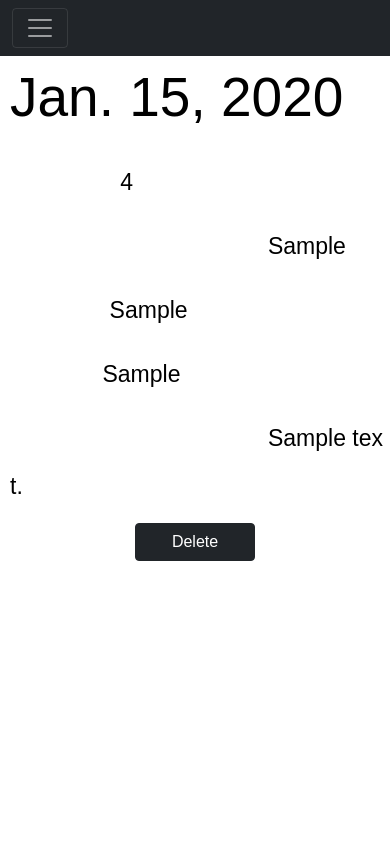
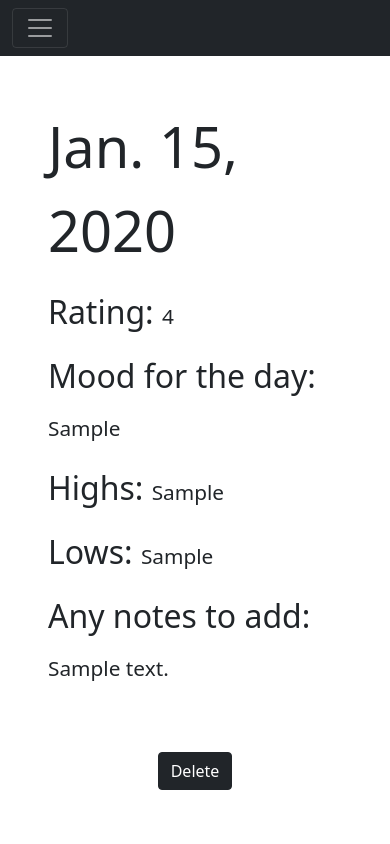
Before and after one commit to kkinge79/daybyday, a Django app: page /days/1/ in a window 390 px wide. Run offline with Django 3.2, Linux system fonts and the light colour scheme; a user stored in the database is signed in; tables that the repository leaves empty hold one stand-in row (values such as "Sample post"); some libraries are stand-ins or nearby versions.

Commit message:
details responsive, background, sizing and margins

```diff
--- a/main_app/static/css/detail.css
+++ b/main_app/static/css/detail.css
@@ -1,126 +1,34 @@
 body {
   height: 100vh;
+  background-image: url("/static/images/clouds.gif");
+  background-repeat: no-repeat;
+  background-size: cover;
+  background-position: center;
 }
 
-.date {
-  text-align: center;
-  margin: 20px;
-  font-size: 50px;
-  font-family: 'Work Sans', sans-serif;
-  font-size: 60px;
-  font-weight: 900;
-}
-
-.content {
-  font-family: 'Signika', sans-serif;
-  margin: auto;
-}
-
-section.day-container {
+.day-actions{
   display: flex;
-  flex-wrap: wrap;
-  align-items: left;
+  flex-direction: column;
+  justify-content:center;
+  align-items: flex-start;
   text-align: left;
-  margin: auto;
-}
-
-div.day-details {
-  margin-top: 40px;
-  text-align: left;
-  word-break:break-all;
-  margin: 0px !important;
-  padding-left: 10px;
-}
-
-section.Date {
-  text-align: left;
-}
-
-a.btn.btn-dark {
-  display: flex;
-  justify-content: center;
-  align-items: center;
-  text-align: center;
-  margin-top: 40px;
-  margin: auto;
-  width: 120px;
-}
-
-div.day-actions {
-  display: flex;
-  justify-content: center;
-  align-items: center;
-  text-align: center;
+  margin: 3rem;
 }
 
 p{
-  font-size: 32px;
-  color: white;
+  font-size: 2rem;
 }
 
-button.btn.btn-light.submit {
-  display: flex;
-  justify-content: center;
-  align-items: center;
-  text-align: center;
-  margin: auto;
+.item{
+  font-size: 1.3rem;
 }
 
-form.subsection-content {
-  margin-bottom: 25px;
-}
-
-.datemood {
-  font-size: 24px;
-  display: flex;
-  flex-direction: row;
-  align-items: center;
-  text-align: center;
-  justify-content: space-between;
-}
-
-table {
-  text-align: center;
+#theDate{
+  font-size: 3.5rem;
 
 }
 
-td, th {
-  padding: 0 50px;
+.button {
+  text-align: center;
+  align-items: center;
 }
-
-th {
-  color: white;
-}
-
-td.datepost {
-  font-size: 26px;
-}
-
-td.emoji {
-  font-size: 26px;
-}
-
-.item {
-  font-size: 23px;
-  color: black;
-}
-
-#theDate{
-  font-size:55px !important ;
-}
-
-
-@media only screen and(max-width: 375px){
-
-button.btn.btn-light.submit {
-  margin: 0;
-}
-
-section.day-details {
-  display: flex;
-  flex-wrap: wrap;
-  justify-content: center;
-  align-items: center;
-  text-align: left;
-}
-}
--- a/main_app/static/css/form.css
+++ b/main_app/static/css/form.css
@@ -40,6 +40,7 @@ label {
   margin: 10px;
   border: 1px solid black;
   border-radius: 6px;
+  width: 50px;
 }
 #id_mood {
   margin: 10px;
--- a/main_app/templates/days/detail.html
+++ b/main_app/templates/days/detail.html
@@ -16,18 +16,18 @@
 {% block content %}
 <div class="content">
 <section class="day-container">
-  <div class="day-details">
+    <div class="day-actions">
     <p><span class="item" id="theDate">{{day.date}}</span></p>
     <p>Rating: <span class="item">{{day.rating}}</span></p>
     <p>Mood for the day: <span class="item">{{ day.mood }}</span></p>
     <p>Highs: <span class="item">{{day.highs }}</span></p>
     <p>Lows: <span class="item">{{day.lows }}</span></p>
     <p>Any notes to add: <span class="item">{{ day.notes }}</span></p>
-    <div class="day-actions">
     </div>
   </section>
+  <div class="button">
   <a href="{% url 'days_delete' day.id %}" class="btn btn-dark">Delete</a>
-</div>
+  </div>
 </div>
 
 {% endblock %}
```
